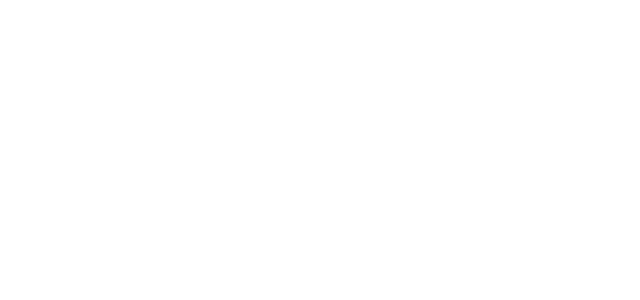
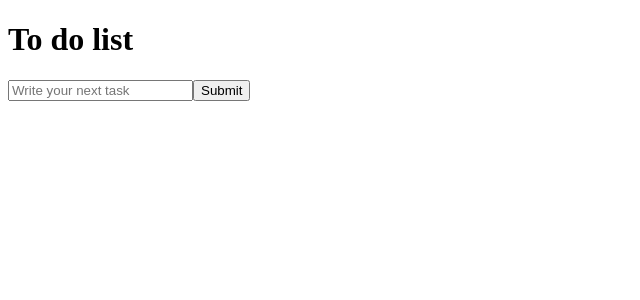
Before and after one commit to Prabigyakafle890/Todo, a React (Vite) app: page / in a window 1280 px wide. Shown: the top 300 px of the page, without its empty margins (0-640 px from the left). Built offline with nearby package versions, Linux system fonts and the light colour scheme.

Commit message:
feat: implement todo list functionality with components for adding and displaying tasks

```diff
--- a/src/App.tsx
+++ b/src/App.tsx
@@ -1,5 +1,20 @@
+import { useState } from "react";
+import Header from "./components/Header";
+import Form from "./components/Form";
+import type { todoItem } from "./types";
 function App() {
-  return <></>;
+  const [todos, setTodos] = useState<todoItem[]>([]);
+
+  const addTodo = (title: string) => {
+    setTodos([...todos, { id: crypto.randomUUID(), title }]);
+  };
+
+  return (
+    <>
+      <Header />
+      <Form addTodo={addTodo} />
+    </>
+  );
 }
 
 export default App;
--- /dev/null
+++ b/src/components/Form.tsx
@@ -0,0 +1,31 @@
+import React from "react";
+import { useState } from "react";
+
+export default function Form({
+  addTodo,
+}: {
+  addTodo: (title: string) => void;
+}) {
+  const [inputValue, setInputValue] = useState("");
+
+  const handleSubmit = (event: React.FormEvent<HTMLFormElement>) => {
+    event.preventDefault();
+    if (inputValue.trim()) {
+      addTodo(inputValue.trim());
+      setInputValue("");
+    }
+  };
+  return (
+    <form onSubmit={handleSubmit}>
+      <label>
+        <input
+          type="text"
+          placeholder="Write your next task"
+          value={inputValue}
+          onChange={(e) => setInputValue(e.target.value)}
+        />
+      </label>
+      <button>Submit</button>
+    </form>
+  );
+}
--- /dev/null
+++ b/src/components/Header.tsx
@@ -0,0 +1,7 @@
+export default function Header() {
+  return (
+    <div>
+      <h1>To do list</h1>
+    </div>
+  );
+}
--- a/src/index.css
+++ b/src/index.css
@@ -0,0 +1,3 @@
+@tailwind base;
+@tailwind components;
+@tailwind utilities;
--- /dev/null
+++ b/src/types.ts
@@ -0,0 +1,4 @@
+export type todoItem = {
+  id: string;
+  title: string;
+};
--- a/tailwind.css
+++ /dev/null
@@ -1,3 +0,0 @@
-@tailwind base;
-@tailwind components;
-@tailwind utilities;
--- a/vite.config.ts
+++ b/vite.config.ts
@@ -1,6 +1,6 @@
-import { defineConfig } from 'vite'
-import tailwindcss from '@tailwindcss/vite'
+import { defineConfig } from "vite";
+import tailwindcss from "@tailwindcss/vite";
 
 export default defineConfig({
   plugins: [tailwindcss()],
-})
+});
```
Also changed, not shown: src/components/List.tsx (added).
